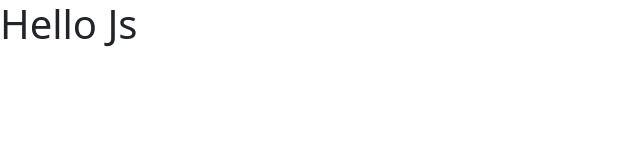
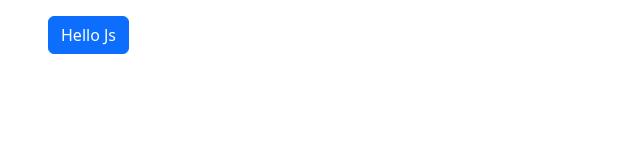
Before and after one commit to William222372/post, a plain HTML site: page js_string.html in a window 1280 px wide. Shown: the whole page, without its empty margins (0-640 px from the left). Drawn offline with nearby package versions, Linux system fonts and the light colour scheme.

Commit message:
Update js_string.html

```diff
--- a/js_string.html
+++ b/js_string.html
@@ -9,7 +9,7 @@
 
 
 <body>
-<h1 id="str"></h1>
+<h1 id="str"  class="btn btn-primary my-3 mx-5 "></h1>
 
 <script src="js_string.js"></script>
 <script src="https://cdn.jsdelivr.net/npm/bootstrap@5.3.3/dist/js/bootstrap.bundle.min.js" integrity="sha384-YvpcrYf0tY3lHB60NNkmXc5s9fDVZLESaAA55NDzOxhy9GkcIdslK1eN7N6jIeHz" crossorigin="anonymous"></script>
```
